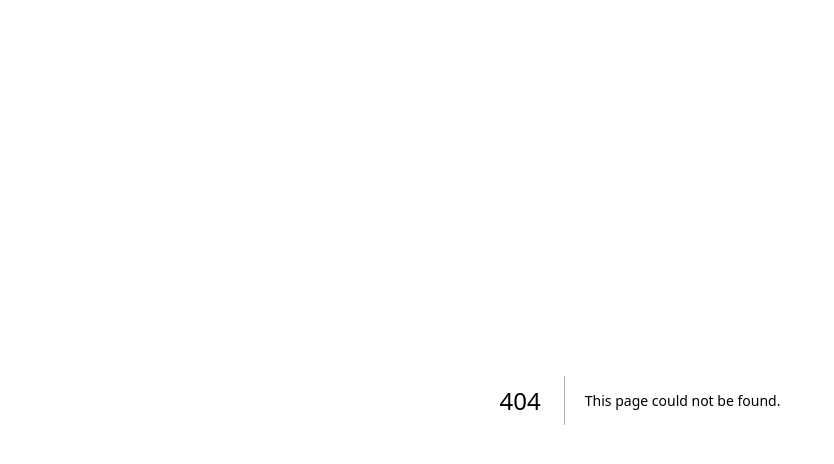
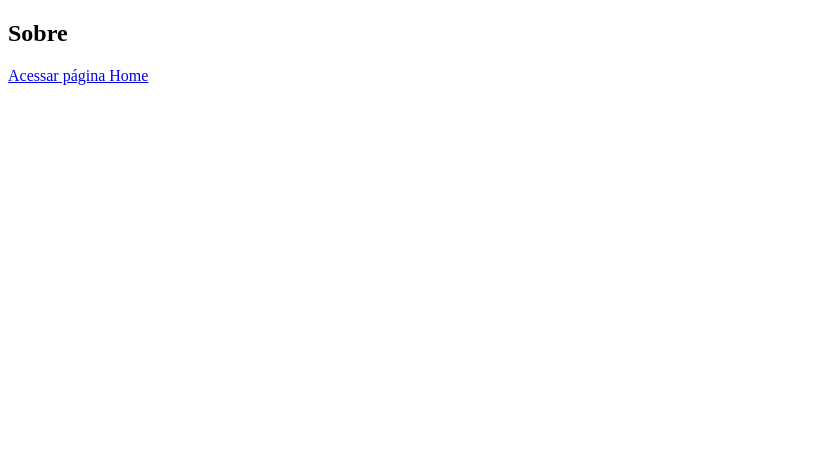
Before and after one commit to adejaimejr/PainelAdmin, a Next.js app: page /sobre in a window 1280 px wide. Before the commit this address had no page. Shown: the top 464 px of the page, without its empty margins (0-834 px from the left). Built offline with nearby package versions, Linux system fonts and the light colour scheme.

Commit message:
link paginas

```diff
--- /dev/null
+++ b/pages/sobre.js
@@ -0,0 +1,14 @@
+import Link from "next/link";
+
+function Sobre() {
+    return  (
+        <>
+            <h2>Sobre</h2>
+            <Link href="/">
+                Acessar página Home
+            </Link>
+        </>
+    )
+};
+
+export default Sobre
```
Also changed, not shown: pages/index.js (+10 -1 lines).
